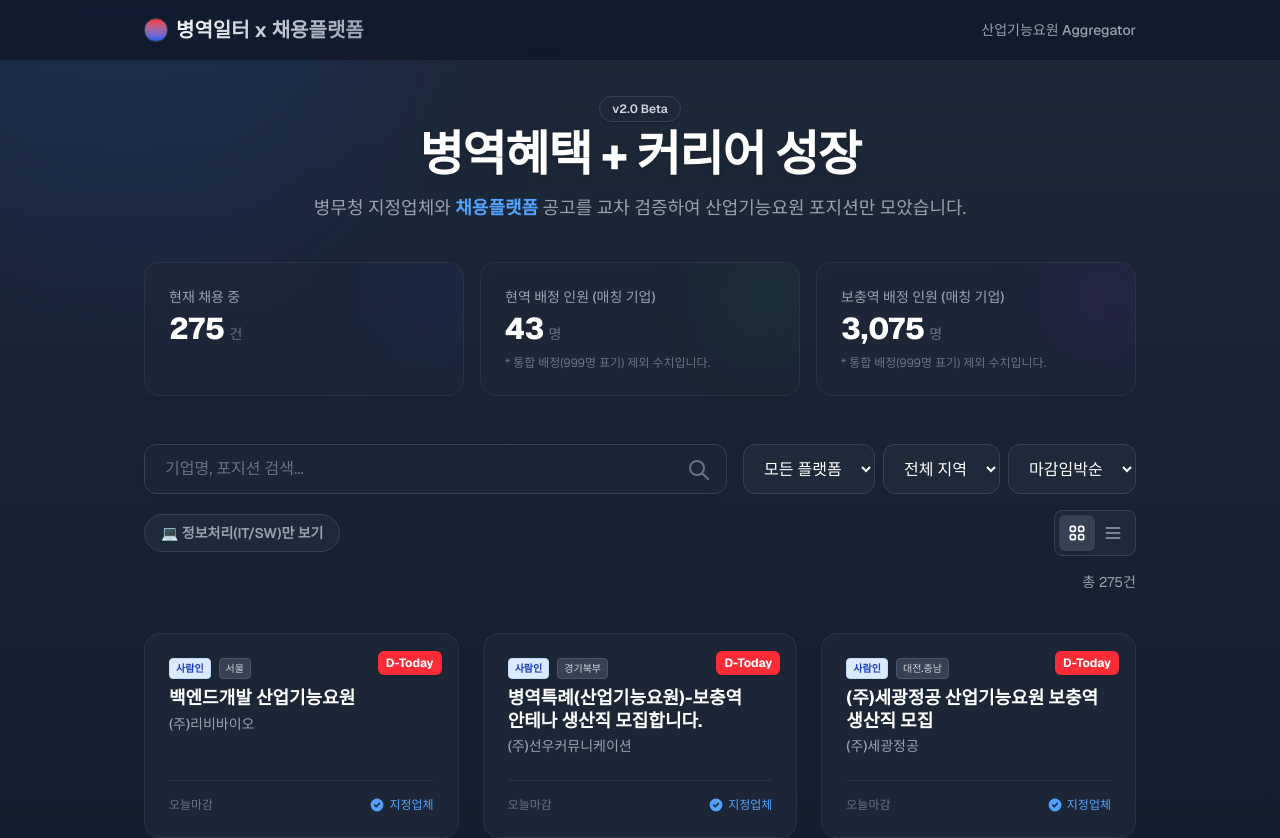
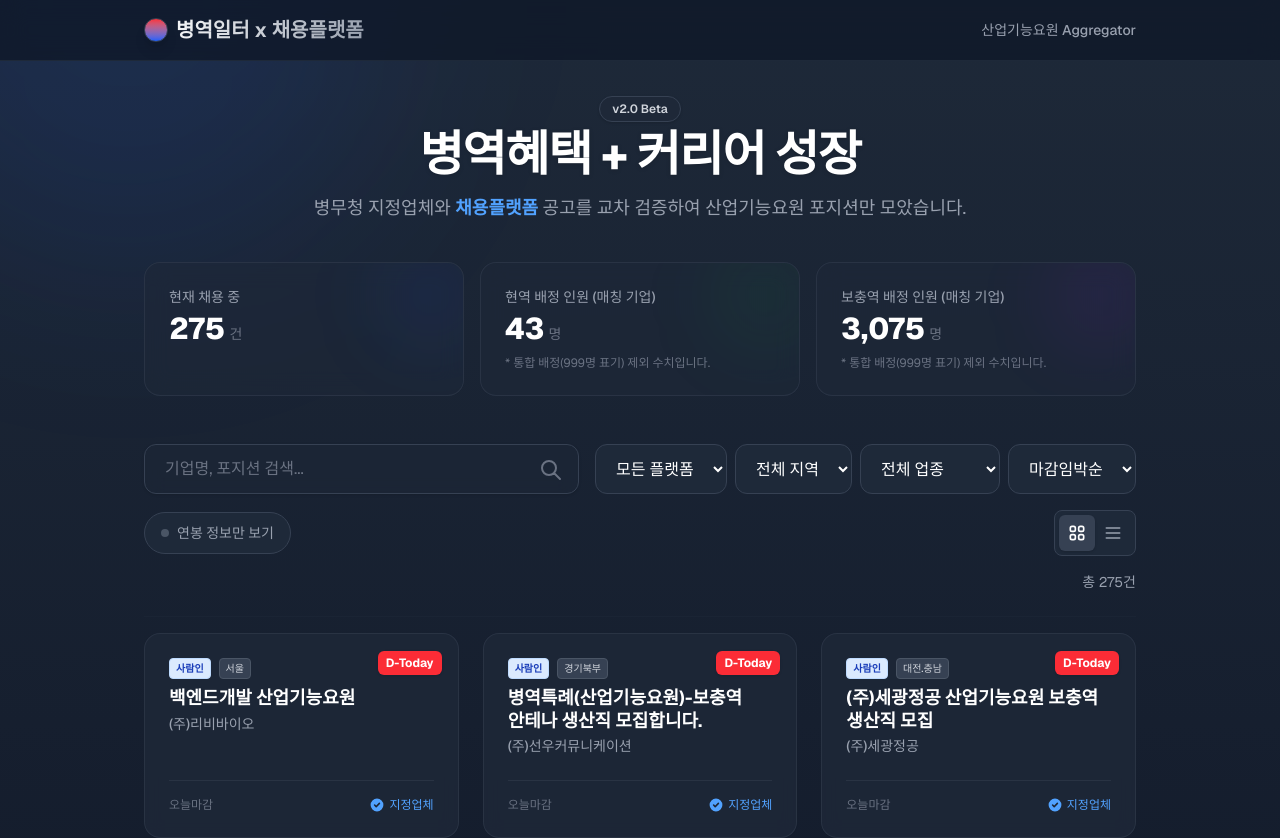
Before and after one commit to vitamaxDH/military-agent, a Next.js app in the folder web/: page / in a window 1280 px wide. Shown: the top 838 px of the page. Built offline with nearby package versions, Linux system fonts and the light colour scheme.

Commit message:
feat: Add sector and salary filters, improve UI

```diff
--- a/web/app/page.tsx
+++ b/web/app/page.tsx
@@ -21,7 +21,7 @@ export default function Home() {
   // Reset page when filters change
   useEffect(() => {
     setCurrentPage(1);
-  }, [filters.search, filters.selectedRegion, filters.selectedSource, filters.onlyIT, filters.sortBy]);
+  }, [filters.search, filters.selectedRegion, filters.selectedSource, filters.selectedSector, filters.showSalaryOnly, filters.sortBy]);
 
   // Pagination Logic
   const totalPages = Math.ceil(jobs.length / itemsPerPage);
@@ -59,8 +59,10 @@ export default function Home() {
           selectedSource={filters.selectedSource} setSelectedSource={filters.setSelectedSource}
           selectedRegion={filters.selectedRegion} setSelectedRegion={filters.setSelectedRegion}
           regions={regions}
+          selectedSector={filters.selectedSector} setSelectedSector={filters.setSelectedSector}
+          sectors={useJobs().sectors}
+          showSalaryOnly={filters.showSalaryOnly} setShowSalaryOnly={filters.setShowSalaryOnly}
           sortBy={filters.sortBy} setSortBy={filters.setSortBy}
-          onlyIT={filters.onlyIT} setOnlyIT={filters.setOnlyIT}
           viewMode={viewMode} setViewMode={setViewMode}
           totalCount={jobs.length}
         />
--- a/web/components/FilterBar.tsx
+++ b/web/components/FilterBar.tsx
@@ -4,15 +4,18 @@ import { Icons } from './Icons';
 interface FilterBarProps {
     search: string;
     setSearch: (value: string) => void;
+    regions: string[];
+    selectedRegion: string;
+    setSelectedRegion: (value: string) => void;
+    sectors: string[];
+    selectedSector: string;
+    setSelectedSector: (value: string) => void;
     selectedSource: string;
     setSelectedSource: (value: string) => void;
-    selectedRegion: string;
-    setSelectedRegion: (value: string) => void;
-    regions: string[];
+    showSalaryOnly: boolean;
+    setShowSalaryOnly: (value: boolean) => void;
     sortBy: string;
     setSortBy: (value: string) => void;
-    onlyIT: boolean;
-    setOnlyIT: (value: boolean) => void;
     viewMode: 'grid' | 'list';
     setViewMode: (mode: 'grid' | 'list') => void;
     totalCount: number;
@@ -22,8 +25,9 @@ export const FilterBar: React.FC<FilterBarProps> = ({
     search, setSearch,
     selectedSource, setSelectedSource,
     selectedRegion, setSelectedRegion, regions,
+    selectedSector, setSelectedSector, sectors,
     sortBy, setSortBy,
-    onlyIT, setOnlyIT,
+    showSalaryOnly, setShowSalaryOnly,
     viewMode, setViewMode,
     totalCount
 }) => {
@@ -66,6 +70,18 @@ export const FilterBar: React.FC<FilterBarProps> = ({
                     </select>
 
                     <select
+                        value={selectedSector}
+                        onChange={(e) => setSelectedSector(e.target.value)}
+                        className="px-4 py-3 rounded-xl bg-gray-800 border border-gray-700 text-white focus:outline-none focus:ring-2 focus:ring-blue-500 max-w-[140px]"
+                    >
+                        {sectors.map(s => (
+                            <option key={s} value={s}>
+                                {s === 'All' ? '전체 업종' : (s === '정보처리' ? 'IT / 정보처리' : s)}
+                            </option>
+                        ))}
+                    </select>
+
+                    <select
                         value={sortBy}
                         onChange={(e) => setSortBy(e.target.value)}
                         className="px-4 py-3 rounded-xl bg-gray-800 border border-gray-700 text-white focus:outline-none focus:ring-2 focus:ring-blue-500"
@@ -78,15 +94,20 @@ export const FilterBar: React.FC<FilterBarProps> = ({
 
             <div className="flex items-center justify-between mt-2">
                 <div className="flex items-center gap-2">
-                    <label className={`flex items-center gap-2 px-4 py-2 rounded-full border cursor-pointer transition-all select-none ${onlyIT ? 'bg-blue-600 border-blue-500 text-white shadow-lg shadow-blue-900/50' : 'bg-gray-800 border-gray-700 text-gray-400 hover:border-gray-500'}`}>
-                        <input
-                            type="checkbox"
-                            checked={onlyIT}
-                            onChange={(e) => setOnlyIT(e.target.checked)}
-                            className="hidden"
-                        />
-                        <span className="text-sm font-semibold">💻 정보처리(IT/SW)만 보기</span>
-                    </label>
+                    <button
+                        onClick={() => setShowSalaryOnly(!showSalaryOnly)}
+                        className={`flex items-center gap-2 px-4 py-2.5 rounded-full border transition-all text-sm font-medium ${showSalaryOnly
+                            ? 'bg-green-600/20 border-green-500/50 text-green-400 shadow-lg shadow-green-900/20'
+                            : 'bg-gray-800 border-gray-700 text-gray-400 hover:border-gray-500 hover:text-gray-200'
+                            }`}
+                    >
+                        {showSalaryOnly ? (
+                            <span className="w-2 h-2 rounded-full bg-green-400 animate-pulse" />
+                        ) : (
+                            <span className="w-2 h-2 rounded-full bg-gray-600" />
+                        )}
+                        연봉 정보만 보기
+                    </button>
                 </div>
 
                 {/* View Toggle */}
--- a/web/hooks/useJobs.ts
+++ b/web/hooks/useJobs.ts
@@ -10,8 +10,9 @@ export const useJobs = () => {
     // Filter States
     const [search, setSearch] = useState('');
     const [selectedRegion, setSelectedRegion] = useState('All');
+    const [selectedSector, setSelectedSector] = useState('All');
     const [selectedSource, setSelectedSource] = useState('All');
-    const [onlyIT, setOnlyIT] = useState(false);
+    const [showSalaryOnly, setShowSalaryOnly] = useState(false);
     const [sortBy, setSortBy] = useState('deadline');
 
     // Fetch Data
@@ -43,8 +44,18 @@ export const useJobs = () => {
             .map(j => j.designatedCompanyInfo?.location)
             .filter((loc): loc is string => !!loc); // Type guard to remove undefined
 
-        // Deduplicate
         const unique = new Set(locations);
+        return ['All', ...Array.from(unique)].sort();
+    }, [jobs]);
+
+    // Derived State: Sectors
+    const sectors = useMemo(() => {
+        // Extract sectors from designated company info
+        const sectorList = jobs
+            .map(j => j.designatedCompanyInfo?.sector)
+            .filter((s): s is string => !!s);
+
+        const unique = new Set(sectorList);
         return ['All', ...Array.from(unique)].sort();
     }, [jobs]);
 
@@ -57,17 +68,12 @@ export const useJobs = () => {
 
             const matchesRegion = selectedRegion === 'All' || job.designatedCompanyInfo?.location === selectedRegion;
             const matchesSource = selectedSource === 'All' || job.source === selectedSource;
+            const matchesSector = selectedSector === 'All' || job.designatedCompanyInfo?.sector === selectedSector;
 
-            // IT/SW Filter Logic
-            let matchesSector = true;
-            if (onlyIT) {
-                const sectorLower = (job.sector || '').toLowerCase();
-                const titleLower = (job.title || '').toLowerCase();
-                const itKeywords = ['sw', '소프트웨어', '개발', 'java', 'web', '앱', '서버', '데이터', 'ai', '딥러닝', '머신러닝', 'it', '정보처리', 'front', 'back', 'full'];
-                matchesSector = itKeywords.some(k => sectorLower.includes(k) || titleLower.includes(k));
-            }
+            // Salary Filter
+            const matchesSalary = !showSalaryOnly || (!!job.salary && job.salary.length > 0);
 
-            return matchesSearch && matchesRegion && matchesSector && matchesSource;
+            return matchesSearch && matchesRegion && matchesSector && matchesSource && matchesSalary;
         });
 
         if (sortBy === 'deadline') {
@@ -79,17 +85,19 @@ export const useJobs = () => {
         }
 
         return result;
-    }, [jobs, search, selectedRegion, selectedSource, sortBy, onlyIT]);
+    }, [jobs, search, selectedRegion, selectedSource, selectedSector, showSalaryOnly, sortBy]);
 
     return {
         jobs: filteredAndSortedJobs,
         loading,
         regions,
+        sectors,
         filters: {
             search, setSearch,
             selectedRegion, setSelectedRegion,
             selectedSource, setSelectedSource,
-            onlyIT, setOnlyIT,
+            selectedSector, setSelectedSector,
+            showSalaryOnly, setShowSalaryOnly,
             sortBy, setSortBy,
         }
     };
```
